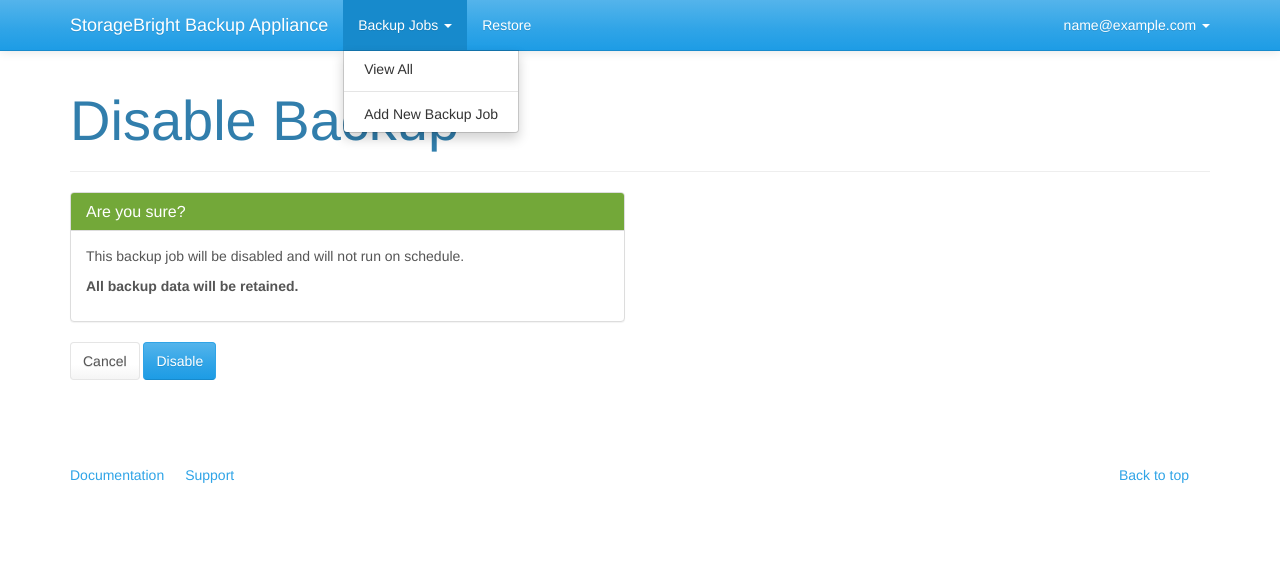
After one commit to travcunn/storagebright-appliance, a Flask app: page /backups/disable/1 in a window 1280 px wide, after a click on "Backup Jobs". The commit adds this page. Shown: the top 575 px of the page. Run offline with Flask 2, Linux system fonts and the light colour scheme; a user stored in the database is signed in; tables that the repository leaves empty hold one stand-in row (values such as "Sample post"); some libraries are stand-ins or nearby versions.

Commit message:
Added enable/disable for each backup job.

```diff
--- a/app/forms.py
+++ b/app/forms.py
@@ -35,8 +35,7 @@ class BackupForm(Form):
                                        validators.Length(min=1, max=256)])
 
     password = PasswordField('password',
-                             validators=[validators.DataRequired(),
-                                         validators.Length(min=1, max=256)])
+                             validators=[validators.Length(min=0, max=256)])
 
     start_day = SelectField(choices=[(1, 'Sunday'), (2, 'Monday'),
                                      (3, 'Tuesday'), (4, 'Wednesday'),
@@ -73,6 +72,20 @@ class DeleteBackupForm(Form):
     pass
 
 
+class DisableBackupForm(Form):
+    """
+    Form for disabling a backup.
+    """
+    pass
+
+
+class EnableBackupForm(Form):
+    """
+    Form for enabling a backup.
+    """
+    pass
+
+
 class LoginForm(Form):
     """
     Login form and its fields.
--- a/app/models.py
+++ b/app/models.py
@@ -69,22 +69,21 @@ class Backup(db.Model):
     id = db.Column(db.Integer, primary_key=True)
     name = db.Column(db.String(140))
 
+    enabled = db.Column(db.Boolean, default=True)
+
     server = db.Column(db.String(256))
     port = db.Column(db.Integer)
     protocol = db.Column(db.Integer)
     location = db.Column(db.String(512))
     username = db.Column(db.String(256))
     password = db.Column(db.String(256))
-
     # Start day of the week of the backup job
     start_day = db.Column(db.Integer)
     # Start time (hour of the day) of the backup job
     start_time = db.Column(db.Integer)
-
     # Interval based on INTERVAL enumeration
     interval = db.Column(db.Integer)
     last_backup = db.Column(db.DateTime)
-
     # Days to keep backups
     retention = db.Column(db.Integer)
 
--- /dev/null
+++ b/app/templates/disable-backup.html
@@ -0,0 +1,87 @@
+<!-- import base html header -->
+{% extends "base.html" %}
+
+{% block topmenu %}
+<div class="container">
+  <div class="navbar-header">
+    <a href="/" class="navbar-brand">StorageBright Backup Appliance</a>
+    <button class="navbar-toggle" type="button" data-toggle="collapse" data-target="#navbar-main">
+      <span class="icon-bar"></span>
+      <span class="icon-bar"></span>
+      <span class="icon-bar"></span>
+    </button>
+  </div>
+  <div class="navbar-collapse collapse" id="navbar-main">
+    <ul class="nav navbar-nav">
+
+      <li class="dropdown active">
+          <a href="#" class="dropdown-toggle" data-toggle="dropdown" role="button" aria-expanded="false">Backup Jobs <span class="caret"></span></a>
+          <ul class="dropdown-menu" role="menu">
+            <li><a href="/backups">View All</a></li>
+            <li class="divider"></li>
+            <li><a href="/backups/new">Add New Backup Job</a></li>
+          </ul>
+      </li>
+
+      <li>
+        <a href="/restore">Restore</a>
+      </li>
+    </ul>
+
+    <ul class="nav navbar-nav navbar-right">
+      <li class="dropdown">
+        <a class="dropdown-toggle" data-toggle="dropdown" href="#" id="download">{{ g.user.email }} <span class="caret"></span></a>
+        <ul class="dropdown-menu" aria-labelledby="download">
+          <li><a href="/account">Edit Account</a></li>
+          <li class="divider"></li>
+          <li><a href="/logout">Logout</a></li>
+        </ul>
+      </li>
+    </ul>
+
+  </div>
+</div>
+{% endblock %}
+
+{% block content %}
+<div class="page-header">
+  <h1 id="container">Disable Backup</h1>
+</div>
+
+<div class="row">
+    <div class="col-lg-6">
+
+        <div class="panel panel-success">
+        <div class="panel-heading">
+            <h3 class="panel-title">Are you sure?</h3>
+        </div>
+        <div class="panel-body">
+            <p>
+            This backup job will be disabled and will not run on schedule.
+            </p>
+            <p>
+            <strong>All backup data will be retained.</strong>
+            </p>
+        </div>
+        </div>
+
+    </div>
+</div>
+
+<div class="row">
+<div class="col-lg-6">
+    <form class="form-horizontal" method="post" action="">
+        {{ form.hidden_tag() }}
+
+        <div class="form-group">
+            <div class="col-lg-12">
+                <a href="/backups" class="btn btn-default">Cancel</a>
+                <button type="submit" class="btn btn-primary">Disable</button>
+            </div>
+        </div>
+
+    </form>
+    <div style="display: none;" id="source-button" class="btn btn-primary btn-xs">&lt; &gt;</div></div>
+</div>
+
+{% endblock %}
--- a/app/templates/edit-backup.html
+++ b/app/templates/edit-backup.html
@@ -109,7 +109,7 @@
             <div class="form-group">
             <label for="inputPassword" class="col-lg-3 control-label">Password</label>
             <div class="col-lg-9">
-                {{ form.password(class="form-control", placeholder="Password", for="inputPassword", required="") }}
+                {{ form.password(class="form-control", placeholder="Password", for="inputPassword") }}
                 {% for error in form.password.errors %}
                     <div class="alert alert-danger" role="alert">{{ error }}</div>
                 {% endfor %}
--- a/app/views.py
+++ b/app/views.py
@@ -6,7 +6,8 @@ from flask.ext.login import current_user, login_required, login_user, \
     logout_user
 
 from app import app, db, login_manager
-from app.forms import BackupForm, DeleteBackupForm, LoginChecker, LoginForm
+from app.forms import BackupForm, DeleteBackupForm, DisableBackupForm, \
+    EnableBackupForm, LoginChecker, LoginForm
 from app.models import Backup, User
 
 
@@ -91,7 +92,8 @@ def edit_backup(backup_id):
         backup.protocol = form.protocol.data
         backup.location = form.location.data
         backup.username = form.username.data
-        backup.password = form.password.data
+        if len(form.password.data) > 0:
+            backup.password = form.password.data
         backup.start_time = form.start_time.data
         backup.start_day = form.start_day.data
         backup.interval = form.interval.data
@@ -105,8 +107,6 @@ def edit_backup(backup_id):
 
     return render_template('edit-backup.html', title='Edit Backup',
                            form=form)
-
-
 
 
 @app.route('/backups/delete/<backup_id>', methods=['GET', 'POST'])
@@ -129,6 +129,56 @@ def delete_backup(backup_id):
         return redirect(url_for('index'))
 
     return render_template('delete-backup.html', title='Delete Backup',
+                           form=form)
+
+
+@app.route('/backups/disable/<backup_id>', methods=['GET', 'POST'])
+@login_required
+def disable_backup(backup_id):
+    """Route for the disable backup page."""
+
+    backup = Backup.query.filter(Backup.id==backup_id)
+
+    if backup.first() is None:
+        return abort(404)
+
+    backup = backup.first()
+
+    form = DisableBackupForm(request.form)
+
+    if form.validate_on_submit():
+        backup.enabled = False
+        db.session.commit()
+
+        flash("Backup job was disabled successfully.", "success")
+        return redirect(url_for('index'))
+
+    return render_template('disable-backup.html', title='Disable Backup',
+                           form=form)
+
+
+@app.route('/backups/enable/<backup_id>', methods=['GET', 'POST'])
+@login_required
+def enable_backup(backup_id):
+    """Route for the enable backup page."""
+
+    backup = Backup.query.filter(Backup.id==backup_id)
+
+    if backup.first() is None:
+        return abort(404)
+
+    backup = backup.first()
+
+    form = EnableBackupForm(request.form)
+
+    if form.validate_on_submit():
+        backup.enabled = True
+        db.session.commit()
+
+        flash("Backup job was enabled successfully.", "success")
+        return redirect(url_for('index'))
+
+    return render_template('enable-backup.html', title='Enable Backup',
                            form=form)
 
 
```
Also changed, not shown: app/templates/backups.html (+11 -4 lines), app/templates/enable-backup.html (added, +84 -0 lines), tests/test_views.py (+109 -0 lines).
